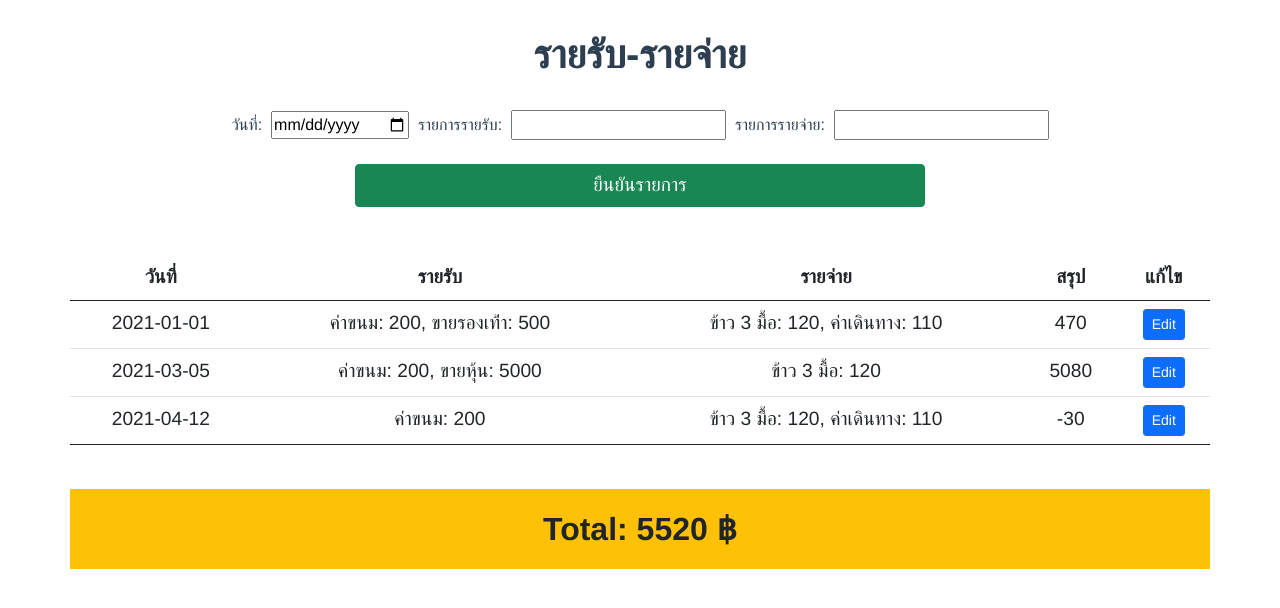
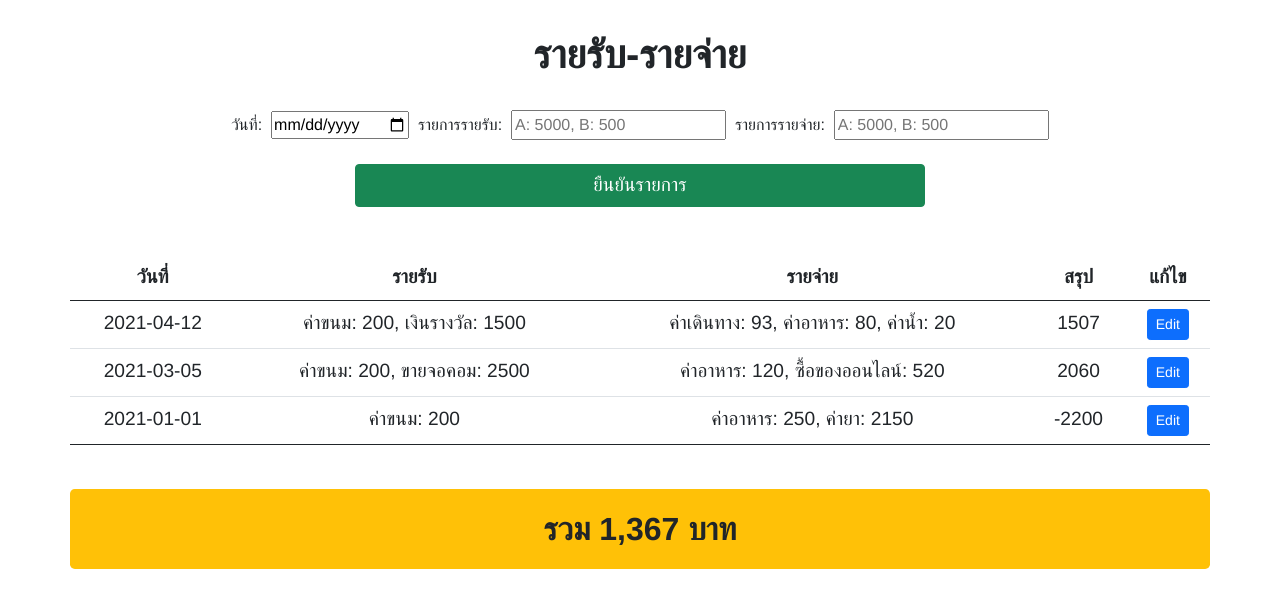
Before and after one commit to youyyk/webtechVue01, a Vue app: page / in a window 1280 px wide. Shown: the top 608 px of the page. Built offline with nearby package versions, Linux system fonts and the light colour scheme.

Commit message:
Edit form and fix bug empty list ledger

```diff
--- a/src/App.vue
+++ b/src/App.vue
@@ -14,20 +14,9 @@
   -webkit-font-smoothing: antialiased;
   -moz-osx-font-smoothing: grayscale;
   text-align: center;
-  color: #2c3e50;
 }
 
 #nav {
   padding: 30px 0px;
-
-  a {
-    font-weight: bold;
-    color: #2c3e50;
-
-    &.router-link-exact-active {
-      color: #42b983;
-    }
-  }
-
 }
 </style>
--- a/src/components/LedgerCreate.vue
+++ b/src/components/LedgerCreate.vue
@@ -5,10 +5,10 @@
          <input type="date" v-model="form.atDate">&nbsp;
 
          <label for="incomeList"> รายการรายรับ:</label>&nbsp;
-         <input type="text" v-model="form.incomeList">&nbsp;
+         <input type="text" v-model="form.incomeList" placeholder="A: 5000, B: 500">&nbsp;
 
          <label for="expendList"> รายการรายจ่าย:</label>&nbsp;
-         <input type="text" v-model="form.expendList">
+         <input type="text" v-model="form.expendList" placeholder="A: 5000, B: 500">
       </div>
       <br>
       <div class="d-grid gap-2 col-6 mx-auto">
@@ -41,12 +41,22 @@ export default {
             }
         },
         async addLedger(){
-            let tempIn = this.form.incomeList.split(",").map(
-                (item=>item.trim())
-            )
-            let tempOut = this.form.expendList.split(",").map(
-                (item=>item.trim())
-            )
+            let tempIn = this.form.incomeList
+            let tempOut = this.form.expendList
+            // console.log("Test"+thi+"")
+            if(this.form.incomeList!=="-" && this.form.incomeList)
+                tempIn = tempIn.split(",").map(
+                    (item=>item.trim())
+                )
+            else
+                tempIn = ["empty: 0"]
+
+            if(this.form.expendList!=="-" && this.form.incomeList)
+                tempOut = tempOut.split(",").map(
+                    (item=>item.trim())
+                )
+            else
+                tempOut = ["empty: 0"]
             let payload={
                 atDate: this.form.atDate,
                 incomeList: tempIn.join(", "),
@@ -58,6 +68,7 @@ export default {
         },
         async calTotalDay(income,expend){
             let tempIncome = 0
+
             income.forEach(element => {
                 tempIncome += parseInt(element.split(":").map(
                     (item => item.trim())
--- a/src/components/LedgerTable.vue
+++ b/src/components/LedgerTable.vue
@@ -21,12 +21,12 @@
 
                 <td class="text-break" v-if="index!==editIndex">{{led.incomeList}}</td>
                 <td v-if="index===editIndex">
-                    <input type="text" v-model="form.incomeList">
+                    <input type="text" v-model="form.incomeList" placeholder="A: 5000, B: 500">
                 </td>
 
                 <td v-if="index!==editIndex">{{led.expendList}}</td>
                 <td v-if="index===editIndex">
-                    <input type="text" v-model="form.expendList">
+                    <input type="text" v-model="form.expendList" placeholder="A: 5000, B: 500">
                 </td>
 
                 <td>{{led.totalDay}}</td>
@@ -43,12 +43,12 @@
         </tbody>
         <br>
     </table>
-    <div class="p-3 mb-2 bg-warning text-dark" id="divTotal">
+    <div class="p-3 mb-2 bg-warning text-dark rounded-3" id="divTotal">
         <div v-if="calTotalAll(this.ledgers.length)">
-                <b>Total: {{this.totalAll}} ฿</b>
+                <b>รวม {{this.totalAll}} บาท</b>
         </div>
-        <div v-else>
-                <b>Total: {{this.totalAll}} ฿</b>
+        <div>
+                <b>รวม {{this.totalAll}} บาท</b>
         </div>
     </div>
   </div>
@@ -138,8 +138,9 @@ export default {
             this.ledgers.forEach(element => {
                 this.totalAll += parseInt(element.totalDay)
             })
+            this.totalAll = this.totalAll.toLocaleString()
             return true
-        }
+        },
     }
 }
 </script>
@@ -152,18 +153,5 @@ table{
 #divTotal{
     font-size: 2em;
 }
-// table,th,td{
-//     border: 1px solid black;
-//     border-collapse: collapse;
-// }
-// th{
-//     padding: 0px 45px 0px 45px;
-// }
-// tr{
-//     height: 40px;
-// }
-// td{
-//     padding: 2em;
-// }
 
 </style>
--- a/src/store/LedgerInfo.js
+++ b/src/store/LedgerInfo.js
@@ -15,7 +15,7 @@ export default new Vuex.Store({
         state.dataLedger = res
     },
     add(state, {payload}){
-        state.dataLedger.push(payload)
+        state.dataLedger.unshift(payload)
     },
     edit(state, {payload}){
         state.dataLedger[payload.index] = payload.dataLedger
@@ -26,23 +26,23 @@ export default new Vuex.Store({
       fetchLedgers({commit}){
         let res = [
                 {
-                    atDate: "2021-01-01",
-                    incomeList: "ค่าขนม: 200, ขายรองเท้่า: 500",
-                    expendList: "ข้าว 3 มื้อ: 120, ค่าเดินทาง: 110",
-                    totalDay: 200+500-(120+110)
+                    atDate: "2021-04-12",
+                    incomeList: "ค่าขนม: 200, เงินรางวัล: 1500",
+                    expendList: "ค่าเดินทาง: 93, ค่าอาหาร: 80, ค่าน้ำ: 20",
+                    totalDay: 200+1500-(93+80+20)
                 },
                 {
                     atDate: "2021-03-05",
-                    incomeList: "ค่าขนม: 200, ขายหุ้น: 5000",
-                    expendList: "ข้าว 3 มื้อ: 120",
-                    totalDay: 200+5000-120
+                    incomeList: "ค่าขนม: 200, ขายจอคอม: 2500",
+                    expendList: "ค่าอาหาร: 120, ซื้อของออนไลน์: 520",
+                    totalDay: 200+2500-(120+520)
                 },
                 {
-                    atDate: "2021-04-12",
+                    atDate: "2021-01-01",
                     incomeList: "ค่าขนม: 200",
-                    expendList: "ข้าว 3 มื้อ: 120, ค่าเดินทาง: 110",
-                    totalDay: 200-(120+110)
-                }
+                    expendList: "ค่าอาหาร: 250, ค่ายา: 2150",
+                    totalDay: 200-(250+2150)
+                },
             ]
         commit("fetch",{res})
       },
```
Also changed, not shown: 1 other file (tests, documents, lock files or other folders).
